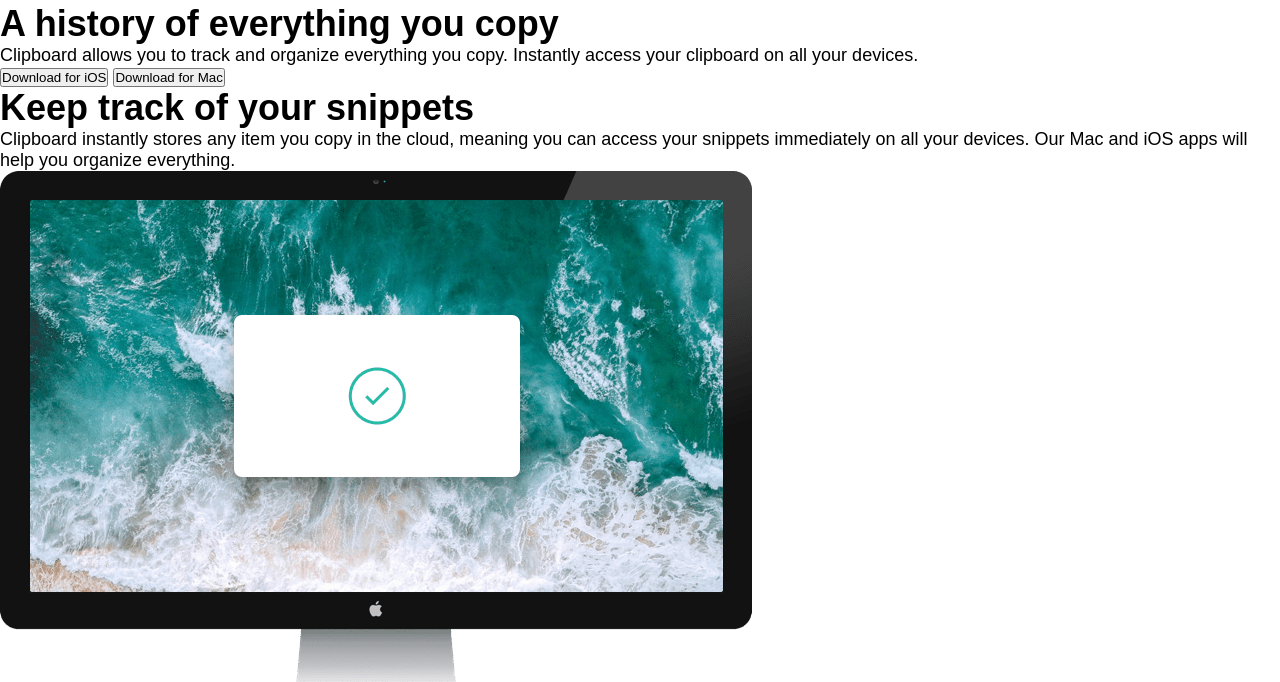
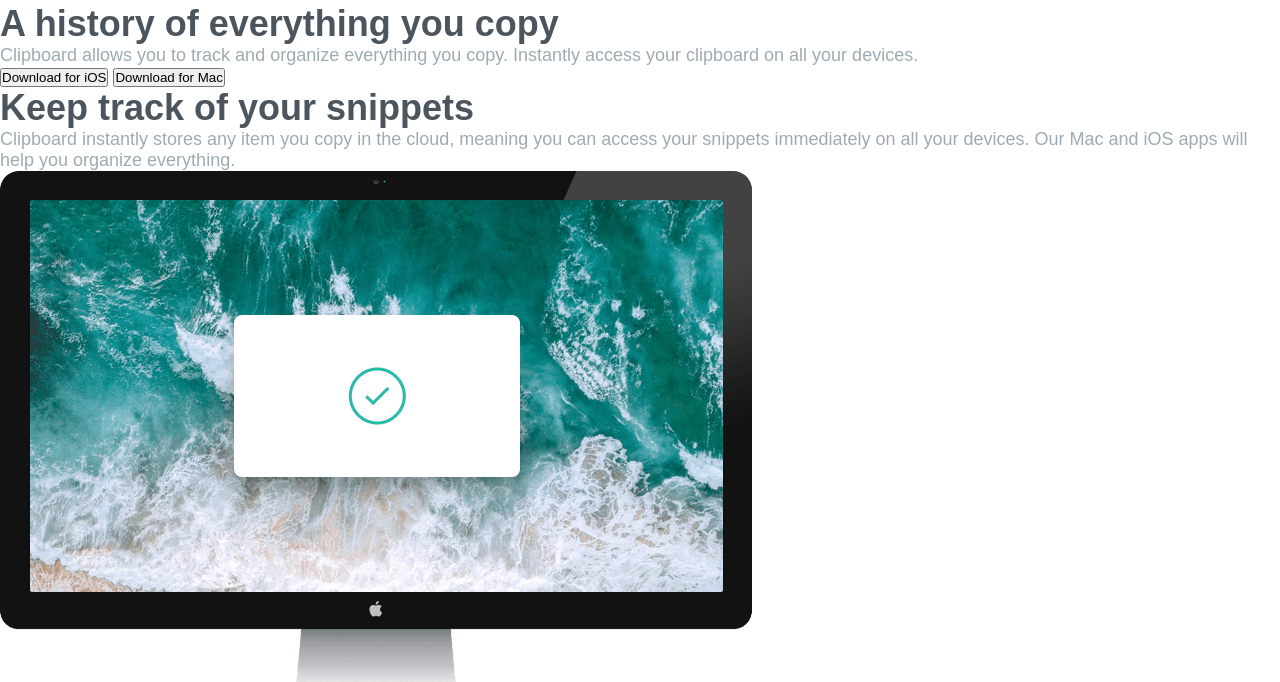
Before and after one commit to AntonioHouTX/clipboard-landing-page-master, a plain HTML site: page index.html in a window 1280 px wide. Shown: the part 127-809 px from the top of the page. Drawn offline with Linux system fonts and the light colour scheme; a web font is replaced by a local one.

Commit message:
Styled font colors.

```diff
--- a/styles.css
+++ b/styles.css
@@ -18,8 +18,17 @@ body {
   font-weight: 400, 600;
   font-style: normal;
   font-size: 18px;
+}
 
+h1{
+  color: var(--dark-grayish-blue);
 }
+
+p {
+  color: var(--grayish-blue);
+}
+
+
 .attribution {
   font-size: 11px;
   text-align: center;
```
